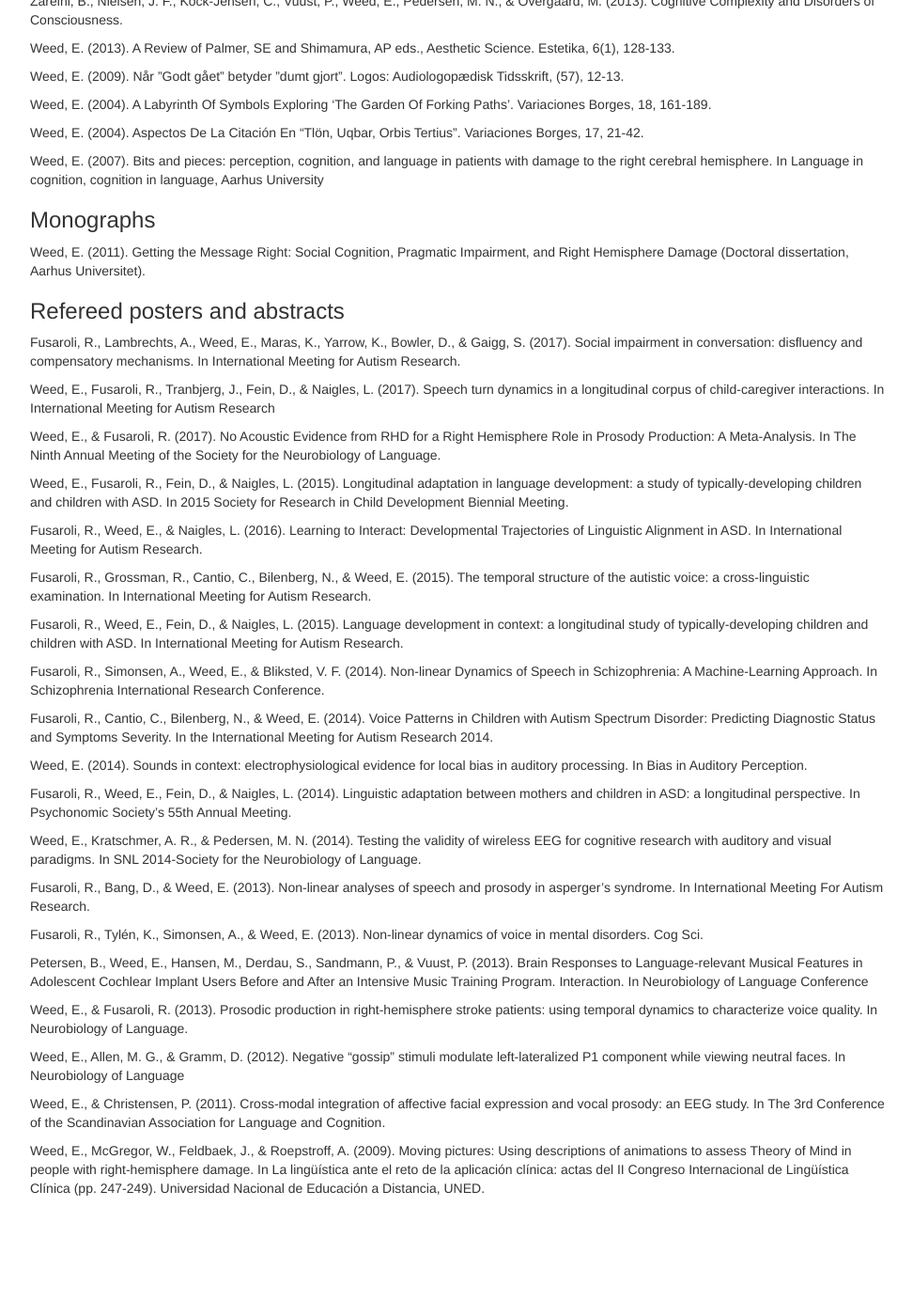
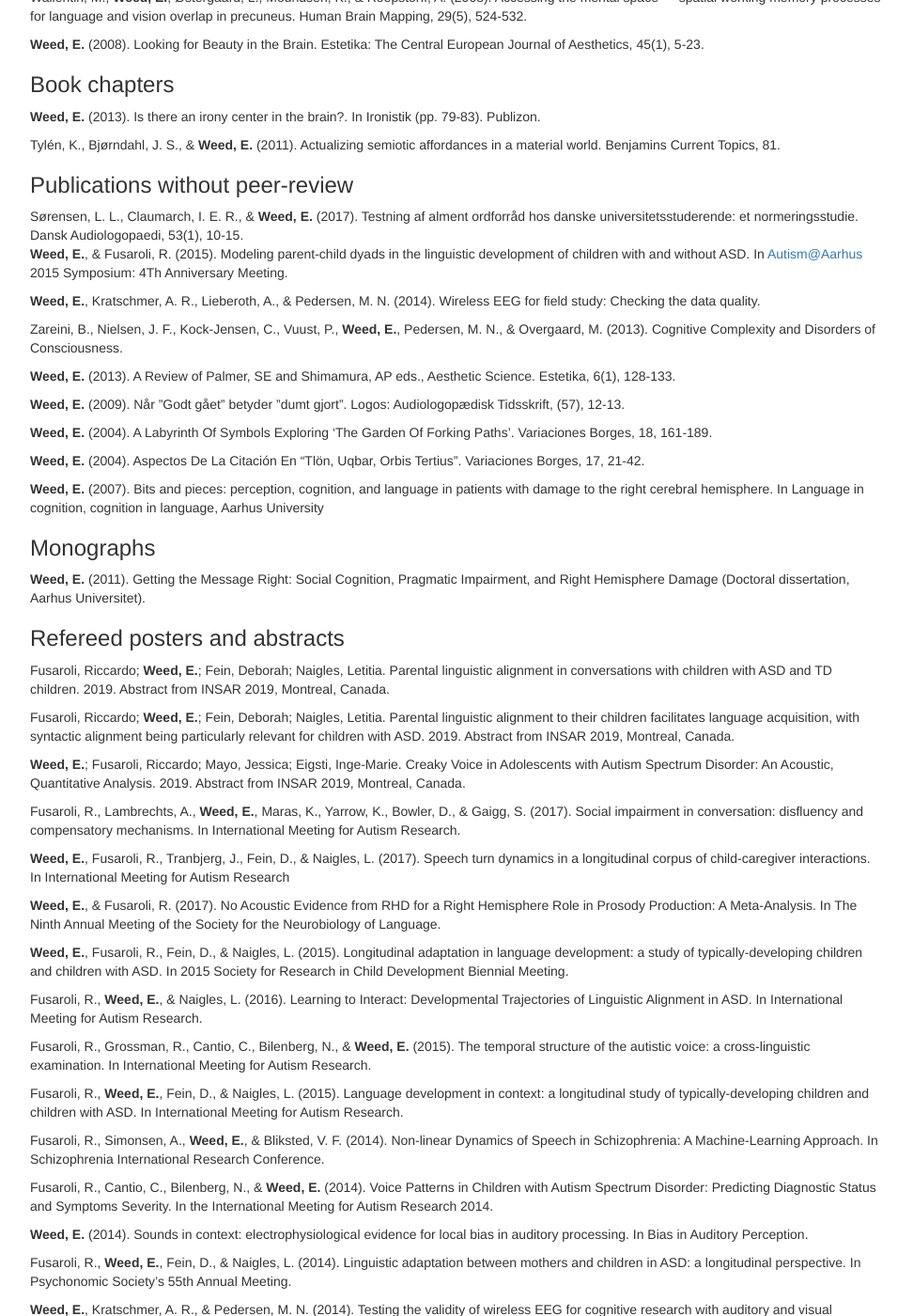
Before and after one commit to ethanweed/ethanweed.github.io, a Jekyll site: the page cv/index.html, which Jekyll copies as it is, in a window 1280 px wide and 1400 px high, scrolled down 3322 px. Shown: the whole window at 94% size, without its empty margins (153-1125 px from the left). Built offline with Jekyll 4.4.1, drawn with Linux system fonts in a browser that asks for light colours; before the commit the page ends 4606 px from its top, so only the background shows below that; some of the changed text lies outside the part shown.

Commit message:
updated CV

```diff
--- a/cv/index.html
+++ b/cv/index.html
@@ -139,8 +139,9 @@
 <a href="http://pure.au.dk/portal/en/linew@hum.au.dk" class="uri">http://pure.au.dk/portal/en/linew@hum.au.dk</a><br />
 <a href="http://www.ethanweed.com/" class="uri">http://www.ethanweed.com/</a><br />
 <a href="http://cc.au.dk/forskning/forskningscentre/language-as-a-tool-for-learning/" class="uri">http://cc.au.dk/forskning/forskningscentre/language-as-a-tool-for-learning/</a></p>
-<div id="education-and-positions" class="section level3">
-<h3>Education and positions</h3>
+</div>
+<div id="education-and-positions" class="section level2">
+<h2>Education and positions</h2>
 <p>2015- present: Associate Professor, Linguistics, Aarhus University<br />
 2014: Visiting Researcher, Department of Psychology, University of Connecticut, USA<br />
 2011-2014: Assistant Professor, Linguistics, Aarhus University<br />
@@ -152,23 +153,23 @@
 2003: BA in Spanish from Aarhus University<br />
 1996: BA in Ecology from Hampshire College, USA</p>
 </div>
-<div id="primary-research-interests" class="section level3">
-<h3>Primary research interests</h3>
+<div id="primary-research-interests" class="section level2">
+<h2>Primary research interests</h2>
 <p>Clinical Linguistics, Acoustic Phonetics, Clinical Pragmatics, Language Acquisition in Special Populations, Electrophysiological Methods, Natural Language Processing</p>
 </div>
-<div id="dissertation" class="section level3">
-<h3>Dissertation</h3>
+<div id="dissertation" class="section level2">
+<h2>Dissertation</h2>
 <p>PhD Dissertation (2011): Getting the Message Right: Social Cognition, Pragmatic Impairment, and Right Hemisphere Damage</p>
 </div>
-<div id="other-courses" class="section level3">
-<h3>Other courses</h3>
+<div id="other-courses" class="section level2">
+<h2>Other courses</h2>
 <p>2018: State of Danish Natural Language Processing, Aarhus University 2018: Advanced Bayesian Statistical Modeling, Interacting Minds Center, Aarhus University 2013: Graduate Certificate in Tertiary Teaching, Aarhus University<br />
 2012: ERP Bootcamp, Department of Psychology, Copenhagen University<br />
 2007: Wellcome Trust Centre for Neuroimaging SPM course<br />
 2006: Introduction to MATLAB, Center for Functionally Integrative Neuroscience</p>
 </div>
-<div id="publication-metrics" class="section level3">
-<h3>Publication Metrics</h3>
+<div id="publication-metrics" class="section level2">
+<h2>Publication Metrics</h2>
 <p>Peer-reviewed<br />
 Articles: 11 (first/sole author: 4; last author: 2)<br />
 Refereed posters and abstracts: 19<br />
@@ -178,21 +179,21 @@
 <p>Citations: 328 (google scholar April 26, 2018)<br />
 H-index: 7 (google scholar April 26, 2018)</p>
 </div>
-<div id="supervision" class="section level3">
-<h3>Supervision</h3>
-<div id="phd" class="section level4">
-<h4>PhD</h4>
+<div id="supervision" class="section level2">
+<h2>Supervision</h2>
+<div id="phd" class="section level3">
+<h3>PhD</h3>
 <p>Co-supervisor on two PhD projects</p>
 </div>
-<div id="ma" class="section level4">
-<h4>MA</h4>
+<div id="ma" class="section level3">
+<h3>MA</h3>
 <p>Supervisor on 22 master theses</p>
 </div>
 </div>
-<div id="teaching" class="section level3">
-<h3>Teaching</h3>
-<div id="ma-level" class="section level4">
-<h4>MA level</h4>
+<div id="teaching" class="section level2">
+<h2>Teaching</h2>
+<div id="ma-level" class="section level3">
+<h3>MA level</h3>
 <p>Cognitive Neurolinguistics: 2009<br />
 Language of the Brain: 2011<br />
 Psycholinguistics of Second Language Acquisition: 2012<br />
@@ -204,8 +205,8 @@
 Research Workshop: Auditory Processing: 2017<br />
 Child Language Acquisition: 2016 - present</p>
 </div>
-<div id="ba-level" class="section level4">
-<h4>BA level</h4>
+<div id="ba-level" class="section level3">
+<h3>BA level</h3>
 <p>Psycholinguistics: 2009 - 2010<br />
 Humanities Elective Language and Cognition: 2010 - 2014<br />
 Language, Cognition, and the Brain: 2011 - present<br />
@@ -214,100 +215,104 @@
 Text Analysis: 2018</p>
 </div>
 </div>
-<div id="dissemination" class="section level3">
-<h3>Dissemination</h3>
+<div id="dissemination" class="section level2">
+<h2>Dissemination</h2>
 <p>Over 20 invited talks at e.g. DuPont Nutrition and Health, Novozymes A/S, the Danish Organization of Speech Language Pathologists (FTHF), and Chinese Academy of Sciences</p>
 </div>
-<div id="management-and-administration" class="section level3">
-<h3>Management and Administration</h3>
+<div id="management-and-administration" class="section level2">
+<h2>Management and Administration</h2>
 <p>2018: Center Leader, Language as a Tool for Learning Center, AU<br />
 2018: Study Board Representative, Department of Language, Cognitive Science and Semitics, AU<br />
 2018: Study Coordinator, Linguistics<br />
 2018: Internship Coordinator, Linguistics</p>
 </div>
-<div id="research-grants" class="section level3">
-<h3>Research Grants</h3>
+<div id="research-grants" class="section level2">
+<h2>Research Grants</h2>
 <p>2018: AU Funding for Language as a Tool for Learning Center 2013-2018: Interacting Minds small grants for projects: “Music, Voice, and Auditory Brainstem Response” “Hearing What You’re Thinking” “Clinical Voices” “How well do cloze tests really test reading comprehension in Danish higher-education students?”</p>
 </div>
-<div id="reviewing" class="section level3">
-<h3>Reviewing</h3>
+<div id="reviewing" class="section level2">
+<h2>Reviewing</h2>
 <p>Grant reviewing<br />
 2012: Israel Science Foundation (ISF)</p>
-<div id="phd-thesis-evaluation" class="section level4">
-<h4>PhD thesis evaluation</h4>
+<div id="phd-thesis-evaluation" class="section level3">
+<h3>PhD thesis evaluation</h3>
 <p>2018: Aymeric Duval-Markussen, Aarhus University (committee chairman)<br />
-2017: Magnus Hamnn, Aarhus University (committee chairman)<br />
+2018: Magnus Hamnn, Aarhus University (committee chairman)<br />
 2016: Jens Sand Østergaard, Aarhus University (committee chairman)</p>
 </div>
-<div id="positions" class="section level4">
-<h4>Positions</h4>
+<div id="positions" class="section level3">
+<h3>Positions</h3>
 <p>2015: PhD application committee, Graduate program for Language, Linguistics and Cognition, AU</p>
 </div>
-<div id="reviews-for-international-journals" class="section level4">
-<h4>Reviews for international journals</h4>
+<div id="reviews-for-international-journals" class="section level3">
+<h3>Reviews for international journals</h3>
 <p>Aphasiology<br />
 Journal of Child Language<br />
 Journal of Neuroscience<br />
 Proc. Nat. Acad. Sci (PNAS)<br />
-Psychology of Language and Communication</p>
-</div>
+Psychology of Language and Communication<br />
+Journal of Neurolinguistics</p>
 </div>
 <div id="peer-reviewed-articles" class="section level3">
 <h3>Peer-reviewed articles</h3>
-<p>Fusaroli, R., Weed, E., Naigles, L. &amp; Fein, D. (in review) Hearing me hearing you: Reciprocal effects between child and parent language in autism and typical development<br />
-Kizach, J., Christensen, K. R., &amp; Weed, E. (2016). A verbal illusion: Now in three languages. Journal of psycholinguistic research, 45(3), 753-768.<br />
-Petersen, B., Weed, E., Sandmann, P., Brattico, E., Hansen, M., Sørensen, S. D., &amp; Vuust, P. (2015). Brain responses to musical feature changes in adolescent cochlear implant users. Frontiers in Human Neuroscience, 9, 7.<br />
-Bliksted, V., Fagerlund, B., Weed, E., Frith, C., &amp; Videbech, P. (2014). Social cognition and neurocognitive deficits in first-episode schizophrenia. Schizophrenia Research, 153(1), 9-17.<br />
-Weed, E. (2011). What’s left to learn about right hemisphere damage and pragmatic impairment?. Aphasiology, 25(8), 872-889.<br />
-Weed, E., McGregor, W., Nielsen, J. F., Roepstorff, A., &amp; Frith, U. (2010). Theory of Mind in adults with right hemisphere damage: What’s the story?. Brain and Language, 113(2), 65-72.<br />
-Tylén, K., Weed, E., Wallentin, M., Roepstorff, A., &amp; Frith, C. D. (2010). Language as a tool for interacting minds. Mind &amp; Language, 25(1), 3-29.<br />
-Tylén, K., Bjørndahl, J. S., &amp; Weed, E. (2009). Taking the language stance in a material world: a comprehension study. Pragmatics &amp; Cognition, 17(3), 573-595.<br />
-Weed, E. (2008). Theory of mind impairment in right hemisphere damage: A review of the evidence. International Journal of Speech-Language Pathology, 10(6), 414-424.<br />
-Wallentin, M., Weed, E., Østergaard, L., Mouridsen, K., &amp; Roepstorff, A. (2008). Accessing the mental space — spatial working memory processes for language and vision overlap in precuneus. Human Brain Mapping, 29(5), 524-532.<br />
-Weed, E. (2008). Looking for Beauty in the Brain. Estetika: The Central European Journal of Aesthetics, 45(1), 5-23.</p>
+<p>Bønnerup, K., Pedersen, A.L., <strong>Weed, E.</strong>, &amp; Parilla, R. (accepted). Differences in the literacy skills of Danish dyslexic students in two types of higher education programs. Dyslexia</p>
+<p>Fusaroli, R., <strong>Weed, E.</strong>, Fein, D., &amp; Naigles, L. (2018). Hearing me hearing you: Reciprocal effects between child and parent language in autism and typical development. Cognition, 183, 1-18.</p>
+<p>Kizach, J., Christensen, K. R., &amp; <strong>Weed, E.</strong> (2016). A verbal illusion: Now in three languages. Journal of psycholinguistic research, 45(3), 753-768.</p>
+<p>Petersen, B., <strong>Weed, E.</strong>, Sandmann, P., Brattico, E., Hansen, M., Sørensen, S. D., &amp; Vuust, P. (2015). Brain responses to musical feature changes in adolescent cochlear implant users. Frontiers in Human Neuroscience, 9, 7.<br />
+Bliksted, V., Fagerlund, B., <strong>Weed, E.</strong>, Frith, C., &amp; Videbech, P. (2014). Social cognition and neurocognitive deficits in first-episode schizophrenia. Schizophrenia Research, 153(1), 9-17.</p>
+<p><strong>Weed, E.</strong> (2011). What’s left to learn about right hemisphere damage and pragmatic impairment?. Aphasiology, 25(8), 872-889.</p>
+<p><strong>Weed, E.</strong>, McGregor, W., Nielsen, J. F., Roepstorff, A., &amp; Frith, U. (2010). Theory of Mind in adults with right hemisphere damage: What’s the story?. Brain and Language, 113(2), 65-72.</p>
+<p>Tylén, K., <strong>Weed, E.</strong>, Wallentin, M., Roepstorff, A., &amp; Frith, C. D. (2010). Language as a tool for interacting minds. Mind &amp; Language, 25(1), 3-29.</p>
+<p>Tylén, K., Bjørndahl, J. S., &amp; <strong>Weed, E.</strong> (2009). Taking the language stance in a material world: a comprehension study. Pragmatics &amp; Cognition, 17(3), 573-595.</p>
+<p><strong>Weed, E.</strong> (2008). Theory of mind impairment in right hemisphere damage: A review of the evidence. International Journal of Speech-Language Pathology, 10(6), 414-424.</p>
+<p>Wallentin, M., <strong>Weed, E.</strong>, Østergaard, L., Mouridsen, K., &amp; Roepstorff, A. (2008). Accessing the mental space — spatial working memory processes for language and vision overlap in precuneus. Human Brain Mapping, 29(5), 524-532.</p>
+<p><strong>Weed, E.</strong> (2008). Looking for Beauty in the Brain. Estetika: The Central European Journal of Aesthetics, 45(1), 5-23.</p>
 </div>
 <div id="book-chapters" class="section level3">
 <h3>Book chapters</h3>
-<p>Weed, E. (2013). Is there an irony center in the brain?. In Ironistik (pp. 79-83). Publizon.</p>
-<p>Tylén, K., Bjørndahl, J. S., &amp; Weed, E. (2011). Actualizing semiotic affordances in a material world. Benjamins Current Topics, 81.</p>
+<p><strong>Weed, E.</strong> (2013). Is there an irony center in the brain?. In Ironistik (pp. 79-83). Publizon.</p>
+<p>Tylén, K., Bjørndahl, J. S., &amp; <strong>Weed, E.</strong> (2011). Actualizing semiotic affordances in a material world. Benjamins Current Topics, 81.</p>
 </div>
 <div id="publications-without-peer-review" class="section level3">
 <h3>Publications without peer-review</h3>
-<p>Sørensen, L. L., Claumarch, I. E. R., &amp; Weed, E. (2017). Testning af alment ordforråd hos danske universitetsstuderende: et normeringsstudie. Dansk Audiologopaedi, 53(1), 10-15.<br />
-Weed, E., &amp; Fusaroli, R. (2015). Modeling parent-child dyads in the linguistic development of children with and without ASD. In <a href="mailto:Autism@Aarhus">Autism@Aarhus</a> 2015 Symposium: 4Th Anniversary Meeting.</p>
-<p>Weed, E., Kratschmer, A. R., Lieberoth, A., &amp; Pedersen, M. N. (2014). Wireless EEG for field study: Checking the data quality.</p>
-<p>Zareini, B., Nielsen, J. F., Kock-Jensen, C., Vuust, P., Weed, E., Pedersen, M. N., &amp; Overgaard, M. (2013). Cognitive Complexity and Disorders of Consciousness.</p>
-<p>Weed, E. (2013). A Review of Palmer, SE and Shimamura, AP eds., Aesthetic Science. Estetika, 6(1), 128-133.</p>
-<p>Weed, E. (2009). Når ”Godt gået” betyder ”dumt gjort”. Logos: Audiologopædisk Tidsskrift, (57), 12-13.</p>
-<p>Weed, E. (2004). A Labyrinth Of Symbols Exploring ‘The Garden Of Forking Paths’. Variaciones Borges, 18, 161-189.</p>
-<p>Weed, E. (2004). Aspectos De La Citación En “Tlön, Uqbar, Orbis Tertius”. Variaciones Borges, 17, 21-42.</p>
-<p>Weed, E. (2007). Bits and pieces: perception, cognition, and language in patients with damage to the right cerebral hemisphere. In Language in cognition, cognition in language, Aarhus University</p>
+<p>Sørensen, L. L., Claumarch, I. E. R., &amp; <strong>Weed, E.</strong> (2017). Testning af alment ordforråd hos danske universitetsstuderende: et normeringsstudie. Dansk Audiologopaedi, 53(1), 10-15.<br />
+<strong>Weed, E.</strong>, &amp; Fusaroli, R. (2015). Modeling parent-child dyads in the linguistic development of children with and without ASD. In <a href="mailto:Autism@Aarhus">Autism@Aarhus</a> 2015 Symposium: 4Th Anniversary Meeting.</p>
+<p><strong>Weed, E.</strong>, Kratschmer, A. R., Lieberoth, A., &amp; Pedersen, M. N. (2014). Wireless EEG for field study: Checking the data quality.</p>
+<p>Zareini, B., Nielsen, J. F., Kock-Jensen, C., Vuust, P., <strong>Weed, E.</strong>, Pedersen, M. N., &amp; Overgaard, M. (2013). Cognitive Complexity and Disorders of Consciousness.</p>
+<p><strong>Weed, E.</strong> (2013). A Review of Palmer, SE and Shimamura, AP eds., Aesthetic Science. Estetika, 6(1), 128-133.</p>
+<p><strong>Weed, E.</strong> (2009). Når ”Godt gået” betyder ”dumt gjort”. Logos: Audiologopædisk Tidsskrift, (57), 12-13.</p>
+<p><strong>Weed, E.</strong> (2004). A Labyrinth Of Symbols Exploring ‘The Garden Of Forking Paths’. Variaciones Borges, 18, 161-189.</p>
+<p><strong>Weed, E.</strong> (2004). Aspectos De La Citación En “Tlön, Uqbar, Orbis Tertius”. Variaciones Borges, 17, 21-42.</p>
+<p><strong>Weed, E.</strong> (2007). Bits and pieces: perception, cognition, and language in patients with damage to the right cerebral hemisphere. In Language in cognition, cognition in language, Aarhus University</p>
 </div>
 <div id="monographs" class="section level3">
 <h3>Monographs</h3>
-<p>Weed, E. (2011). Getting the Message Right: Social Cognition, Pragmatic Impairment, and Right Hemisphere Damage (Doctoral dissertation, Aarhus Universitet).</p>
+<p><strong>Weed, E.</strong> (2011). Getting the Message Right: Social Cognition, Pragmatic Impairment, and Right Hemisphere Damage (Doctoral dissertation, Aarhus Universitet).</p>
 </div>
 <div id="refereed-posters-and-abstracts" class="section level3">
 <h3>Refereed posters and abstracts</h3>
-<p>Fusaroli, R., Lambrechts, A., Weed, E., Maras, K., Yarrow, K., Bowler, D., &amp; Gaigg, S. (2017). Social impairment in conversation: disfluency and compensatory mechanisms. In International Meeting for Autism Research.</p>
-<p>Weed, E., Fusaroli, R., Tranbjerg, J., Fein, D., &amp; Naigles, L. (2017). Speech turn dynamics in a longitudinal corpus of child-caregiver interactions. In International Meeting for Autism Research</p>
-<p>Weed, E., &amp; Fusaroli, R. (2017). No Acoustic Evidence from RHD for a Right Hemisphere Role in Prosody Production: A Meta-Analysis. In The Ninth Annual Meeting of the Society for the Neurobiology of Language.</p>
-<p>Weed, E., Fusaroli, R., Fein, D., &amp; Naigles, L. (2015). Longitudinal adaptation in language development: a study of typically-developing children and children with ASD. In 2015 Society for Research in Child Development Biennial Meeting.</p>
-<p>Fusaroli, R., Weed, E., &amp; Naigles, L. (2016). Learning to Interact: Developmental Trajectories of Linguistic Alignment in ASD. In International Meeting for Autism Research.</p>
-<p>Fusaroli, R., Grossman, R., Cantio, C., Bilenberg, N., &amp; Weed, E. (2015). The temporal structure of the autistic voice: a cross-linguistic examination. In International Meeting for Autism Research.</p>
-<p>Fusaroli, R., Weed, E., Fein, D., &amp; Naigles, L. (2015). Language development in context: a longitudinal study of typically-developing children and children with ASD. In International Meeting for Autism Research.</p>
-<p>Fusaroli, R., Simonsen, A., Weed, E., &amp; Bliksted, V. F. (2014). Non-linear Dynamics of Speech in Schizophrenia: A Machine-Learning Approach. In Schizophrenia International Research Conference.</p>
-<p>Fusaroli, R., Cantio, C., Bilenberg, N., &amp; Weed, E. (2014). Voice Patterns in Children with Autism Spectrum Disorder: Predicting Diagnostic Status and Symptoms Severity. In the International Meeting for Autism Research 2014.</p>
-<p>Weed, E. (2014). Sounds in context: electrophysiological evidence for local bias in auditory processing. In Bias in Auditory Perception.</p>
-<p>Fusaroli, R., Weed, E., Fein, D., &amp; Naigles, L. (2014). Linguistic adaptation between mothers and children in ASD: a longitudinal perspective. In Psychonomic Society’s 55th Annual Meeting.</p>
-<p>Weed, E., Kratschmer, A. R., &amp; Pedersen, M. N. (2014). Testing the validity of wireless EEG for cognitive research with auditory and visual paradigms. In SNL 2014-Society for the Neurobiology of Language.</p>
-<p>Fusaroli, R., Bang, D., &amp; Weed, E. (2013). Non-linear analyses of speech and prosody in asperger’s syndrome. In International Meeting For Autism Research.</p>
-<p>Fusaroli, R., Tylén, K., Simonsen, A., &amp; Weed, E. (2013). Non-linear dynamics of voice in mental disorders. Cog Sci.</p>
-<p>Petersen, B., Weed, E., Hansen, M., Derdau, S., Sandmann, P., &amp; Vuust, P. (2013). Brain Responses to Language-relevant Musical Features in Adolescent Cochlear Implant Users Before and After an Intensive Music Training Program. Interaction. In Neurobiology of Language Conference</p>
-<p>Weed, E., &amp; Fusaroli, R. (2013). Prosodic production in right-hemisphere stroke patients: using temporal dynamics to characterize voice quality. In Neurobiology of Language.</p>
-<p>Weed, E., Allen, M. G., &amp; Gramm, D. (2012). Negative “gossip” stimuli modulate left-lateralized P1 component while viewing neutral faces. In Neurobiology of Language</p>
-<p>Weed, E., &amp; Christensen, P. (2011). Cross-modal integration of affective facial expression and vocal prosody: an EEG study. In The 3rd Conference of the Scandinavian Association for Language and Cognition.</p>
-<p>Weed, E., McGregor, W., Feldbaek, J., &amp; Roepstroff, A. (2009). Moving pictures: Using descriptions of animations to assess Theory of Mind in people with right-hemisphere damage. In La lingüística ante el reto de la aplicación clínica: actas del II Congreso Internacional de Lingüística Clínica (pp. 247-249). Universidad Nacional de Educación a Distancia, UNED.</p>
+<p>Fusaroli, Riccardo; <strong>Weed, E.</strong>; Fein, Deborah; Naigles, Letitia. Parental linguistic alignment in conversations with children with ASD and TD children. 2019. Abstract from INSAR 2019, Montreal, Canada.</p>
+<p>Fusaroli, Riccardo; <strong>Weed, E.</strong>; Fein, Deborah; Naigles, Letitia. Parental linguistic alignment to their children facilitates language acquisition, with syntactic alignment being particularly relevant for children with ASD. 2019. Abstract from INSAR 2019, Montreal, Canada.</p>
+<p><strong>Weed, E.</strong>; Fusaroli, Riccardo; Mayo, Jessica; Eigsti, Inge-Marie. Creaky Voice in Adolescents with Autism Spectrum Disorder: An Acoustic, Quantitative Analysis. 2019. Abstract from INSAR 2019, Montreal, Canada.</p>
+<p>Fusaroli, R., Lambrechts, A., <strong>Weed, E.</strong>, Maras, K., Yarrow, K., Bowler, D., &amp; Gaigg, S. (2017). Social impairment in conversation: disfluency and compensatory mechanisms. In International Meeting for Autism Research.</p>
+<p><strong>Weed, E.</strong>, Fusaroli, R., Tranbjerg, J., Fein, D., &amp; Naigles, L. (2017). Speech turn dynamics in a longitudinal corpus of child-caregiver interactions. In International Meeting for Autism Research</p>
+<p><strong>Weed, E.</strong>, &amp; Fusaroli, R. (2017). No Acoustic Evidence from RHD for a Right Hemisphere Role in Prosody Production: A Meta-Analysis. In The Ninth Annual Meeting of the Society for the Neurobiology of Language.</p>
+<p><strong>Weed, E.</strong>, Fusaroli, R., Fein, D., &amp; Naigles, L. (2015). Longitudinal adaptation in language development: a study of typically-developing children and children with ASD. In 2015 Society for Research in Child Development Biennial Meeting.</p>
+<p>Fusaroli, R., <strong>Weed, E.</strong>, &amp; Naigles, L. (2016). Learning to Interact: Developmental Trajectories of Linguistic Alignment in ASD. In International Meeting for Autism Research.</p>
+<p>Fusaroli, R., Grossman, R., Cantio, C., Bilenberg, N., &amp; <strong>Weed, E.</strong> (2015). The temporal structure of the autistic voice: a cross-linguistic examination. In International Meeting for Autism Research.</p>
+<p>Fusaroli, R., <strong>Weed, E.</strong>, Fein, D., &amp; Naigles, L. (2015). Language development in context: a longitudinal study of typically-developing children and children with ASD. In International Meeting for Autism Research.</p>
+<p>Fusaroli, R., Simonsen, A., <strong>Weed, E.</strong>, &amp; Bliksted, V. F. (2014). Non-linear Dynamics of Speech in Schizophrenia: A Machine-Learning Approach. In Schizophrenia International Research Conference.</p>
+<p>Fusaroli, R., Cantio, C., Bilenberg, N., &amp; <strong>Weed, E.</strong> (2014). Voice Patterns in Children with Autism Spectrum Disorder: Predicting Diagnostic Status and Symptoms Severity. In the International Meeting for Autism Research 2014.</p>
+<p><strong>Weed, E.</strong> (2014). Sounds in context: electrophysiological evidence for local bias in auditory processing. In Bias in Auditory Perception.</p>
+<p>Fusaroli, R., <strong>Weed, E.</strong>, Fein, D., &amp; Naigles, L. (2014). Linguistic adaptation between mothers and children in ASD: a longitudinal perspective. In Psychonomic Society’s 55th Annual Meeting.</p>
+<p><strong>Weed, E.</strong>, Kratschmer, A. R., &amp; Pedersen, M. N. (2014). Testing the validity of wireless EEG for cognitive research with auditory and visual paradigms. In SNL 2014-Society for the Neurobiology of Language.</p>
+<p>Fusaroli, R., Bang, D., &amp; <strong>Weed, E.</strong> (2013). Non-linear analyses of speech and prosody in asperger’s syndrome. In International Meeting For Autism Research.</p>
+<p>Fusaroli, R., Tylén, K., Simonsen, A., &amp; <strong>Weed, E.</strong> (2013). Non-linear dynamics of voice in mental disorders. Cog Sci.</p>
+<p>Petersen, B., <strong>Weed, E.</strong>, Hansen, M., Derdau, S., Sandmann, P., &amp; Vuust, P. (2013). Brain Responses to Language-relevant Musical Features in Adolescent Cochlear Implant Users Before and After an Intensive Music Training Program. Interaction. In Neurobiology of Language Conference</p>
+<p><strong>Weed, E.</strong>, &amp; Fusaroli, R. (2013). Prosodic production in right-hemisphere stroke patients: using temporal dynamics to characterize voice quality. In Neurobiology of Language.</p>
+<p><strong>Weed, E.</strong>, Allen, M. G., &amp; Gramm, D. (2012). Negative “gossip” stimuli modulate left-lateralized P1 component while viewing neutral faces. In Neurobiology of Language</p>
+<p><strong>Weed, E.</strong>, &amp; Christensen, P. (2011). Cross-modal integration of affective facial expression and vocal prosody: an EEG study. In The 3rd Conference of the Scandinavian Association for Language and Cognition.</p>
+<p><strong>Weed, E.</strong>, McGregor, W., Feldbaek, J., &amp; Roepstroff, A. (2009). Moving pictures: Using descriptions of animations to assess Theory of Mind in people with right-hemisphere damage. In La lingüística ante el reto de la aplicación clínica: actas del II Congreso Internacional de Lingüística Clínica (pp. 247-249). Universidad Nacional de Educación a Distancia, UNED.</p>
 </div>
 </div>
 </div>
```
Also changed, not shown: cv/index.Rmd (+82 -61 lines).
